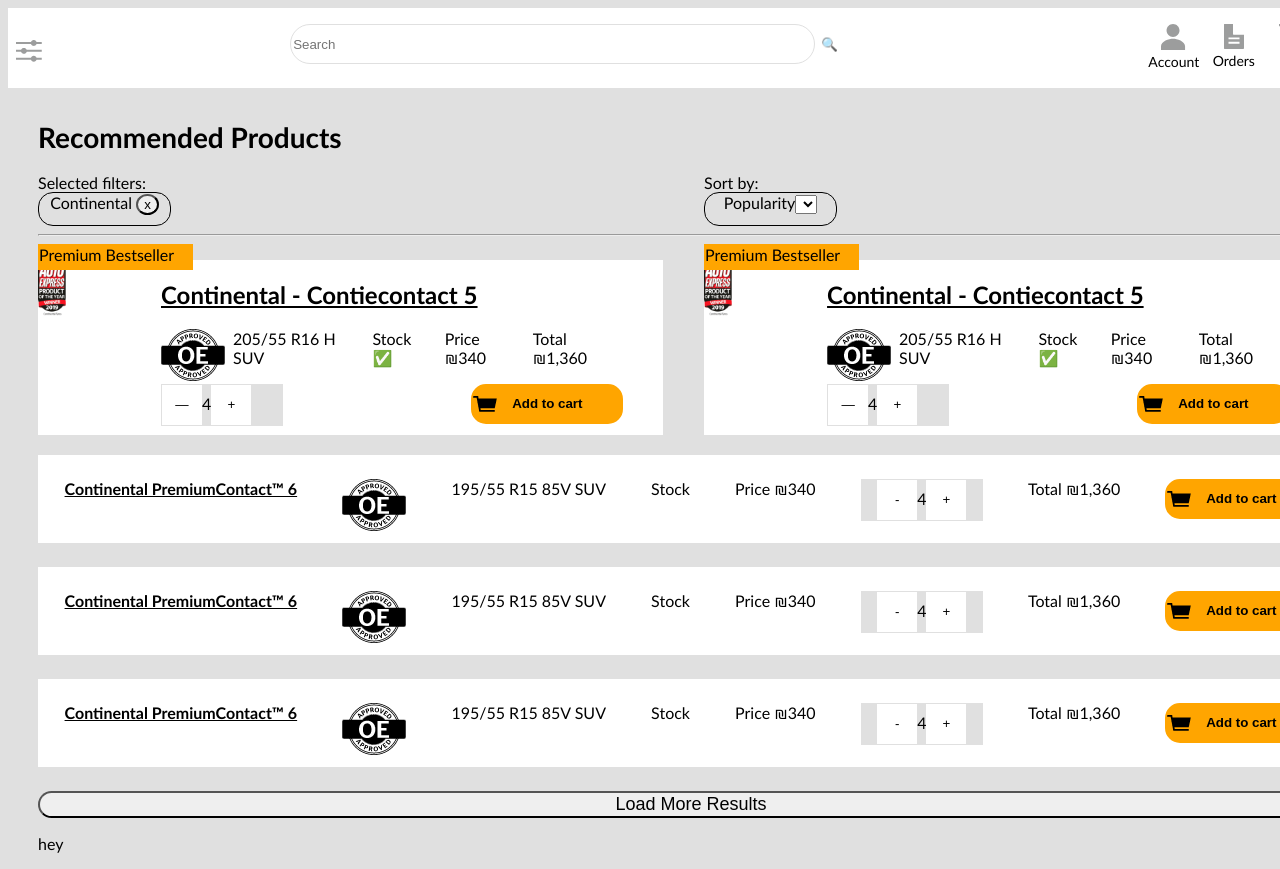
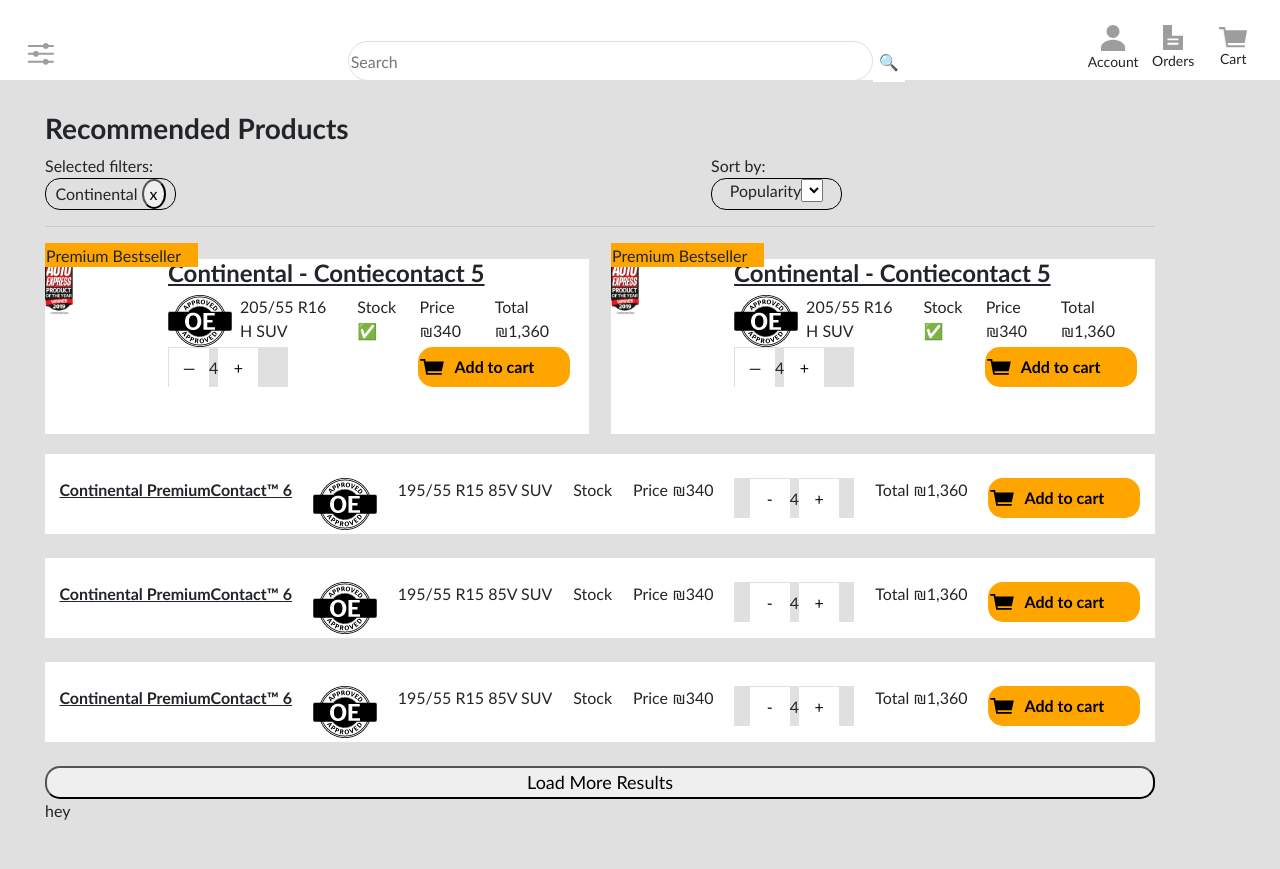
Before and after one commit to ddunn40495/dmg, a React (Create React App) app in the folder front-end/: page / in a window 1280 px wide. Shown: the top 869 px of the page. After the commit the page ends 839 px from the top, so only its background shows below. Built offline with nearby package versions, Linux system fonts and the light colour scheme.

Commit message:
fixed console errors

```diff
--- a/front-end/public/index.html
+++ b/front-end/public/index.html
@@ -24,6 +24,7 @@
       work correctly both with client-side routing and a non-root public URL.
       Learn how to configure a non-root public URL by running `npm run build`.
     -->
+    <link rel="stylesheet" href="https://stackpath.bootstrapcdn.com/bootstrap/4.5.2/css/bootstrap.min.css" integrity="sha384-JcKb8q3iqJ61gNV9KGb8thSsNjpSL0n8PARn9HuZOnIxN0hoP+VmmDGMN5t9UJ0Z" crossorigin="anonymous">
     <title>React App</title>
   </head>
   <body>
@@ -38,5 +39,8 @@
       To begin the development, run `npm start` or `yarn start`.
       To create a production bundle, use `npm run build` or `yarn build`.
     -->
+    <script src="https://code.jquery.com/jquery-3.5.1.min.js" integrity="sha256-9/aliU8dGd2tb6OSsuzixeV4y/faTqgFtohetphbbj0=" crossorigin="anonymous"></script>
+    <script src="https://cdn.jsdelivr.net/npm/popper.js@1.16.1/dist/umd/popper.min.js" integrity="sha384-9/reFTGAW83EW2RDu2S0VKaIzap3H66lZH81PoYlFhbGU+6BZp6G7niu735Sk7lN" crossorigin="anonymous"></script>
+    <script src="https://stackpath.bootstrapcdn.com/bootstrap/4.5.2/js/bootstrap.min.js" integrity="sha384-B4gt1jrGC7Jh4AgTPSdUtOBvfO8shuf57BaghqFfPlYxofvL8/KUEfYiJOMMV+rV" crossorigin="anonymous"></script>
   </body>
 </html>
--- a/front-end/src/components/Bestseller.jsx
+++ b/front-end/src/components/Bestseller.jsx
@@ -33,7 +33,7 @@
                 <button className='stock-btn'>+</button>
               </div>
               <button className='cart-btn premium-cart-btn'>
-                <span class='premium-cart-btn-text'>Add to cart</span>
+                <span className='premium-cart-btn-text'>Add to cart</span>
               </button>
             </div>
           </div>
--- a/front-end/src/components/Item.jsx
+++ b/front-end/src/components/Item.jsx
@@ -24,7 +24,7 @@
           <div className="product-total product-item mobile2">Total ₪1,360</div>
           <div className="product-cart product-item mobile2">
             <button className='cart-btn product-cart-btn'>
-              <span class='cart-btn-text'>Add to cart</span>
+              <span className='cart-btn-text'>Add to cart</span>
             </button>
           </div>
         </div>
```
